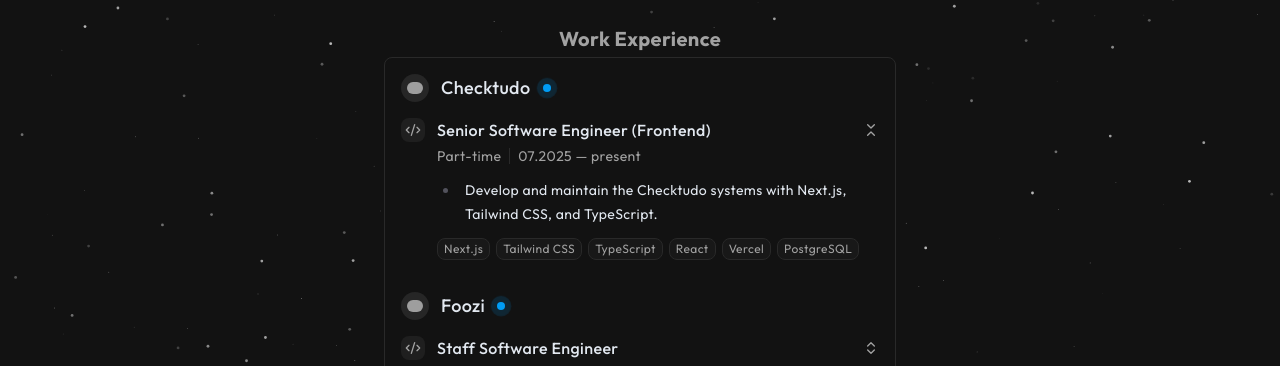
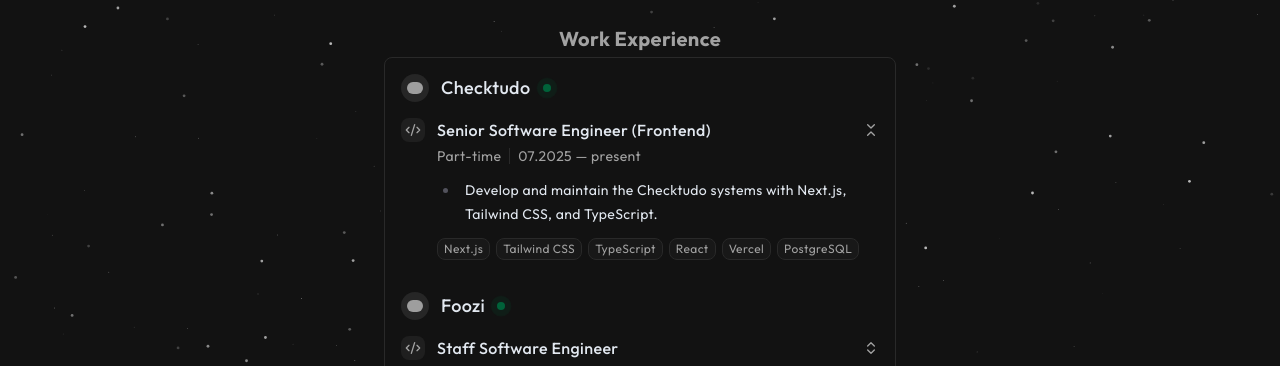
Before and after one commit to ylyra/portfolio, a Next.js app: page / in a window 1280 px wide. Shown: the part 119-485 px from the top of the page. Built offline with nearby package versions, Linux system fonts and the light colour scheme; grey boxes are pictures that could not be loaded.

Commit message:
refactor: update work-experience component to use primary color for status indicators

```diff
--- a/src/components/work-experience.tsx
+++ b/src/components/work-experience.tsx
@@ -112,8 +112,8 @@
 
         {experience.isCurrentEmployer && (
           <span className="relative flex items-center justify-center">
-            <span className="absolute inline-flex size-3 animate-ping rounded-full bg-info opacity-50" />
-            <span className="relative inline-flex size-2 rounded-full bg-info" />
+            <span className="absolute inline-flex size-3 animate-ping rounded-full bg-primary opacity-50" />
+            <span className="relative inline-flex size-2 rounded-full bg-primary" />
             <span className="sr-only">Current Employer</span>
           </span>
         )}
```
